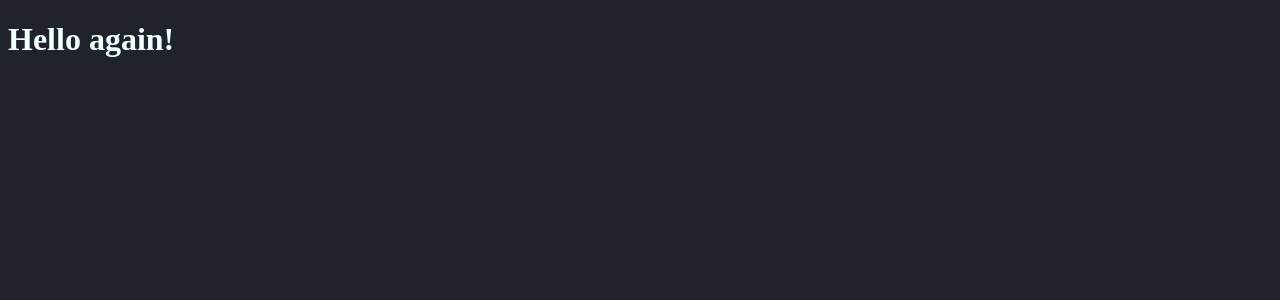
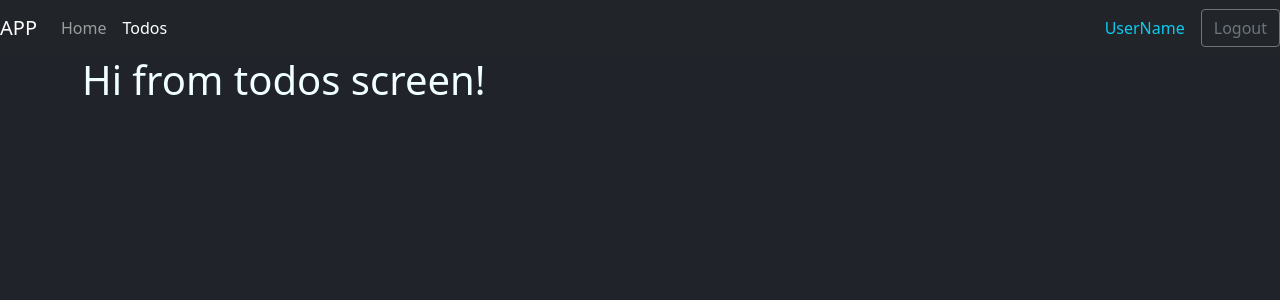
Before and after one commit to stargazing4122/todo-app-feb-tsx, a React (Create React App) app: page /todos in a window 1280 px wide. Shown: the top 300 px of the page. Built offline with nearby package versions, Linux system fonts and the light colour scheme.

Commit message:
🧏 login views

```diff
--- a/package.json
+++ b/package.json
@@ -12,6 +12,7 @@
     "@types/react-dom": "^17.0.11",
     "react": "^17.0.2",
     "react-dom": "^17.0.2",
+    "react-router-dom": "^5.2.0",
     "react-scripts": "5.0.0",
     "typescript": "^4.5.5",
     "web-vitals": "^2.1.4"
@@ -39,5 +40,8 @@
       "last 1 firefox version",
       "last 1 safari version"
     ]
+  },
+  "devDependencies": {
+    "@types/react-router-dom": "^5.3.3"
   }
 }
--- a/public/index.html
+++ b/public/index.html
@@ -24,7 +24,8 @@
       work correctly both with client-side routing and a non-root public URL.
       Learn how to configure a non-root public URL by running `npm run build`.
     -->
-    <title>React App</title>
+    <link href="https://cdn.jsdelivr.net/npm/bootstrap@5.1.3/dist/css/bootstrap.min.css" rel="stylesheet" integrity="sha384-1BmE4kWBq78iYhFldvKuhfTAU6auU8tT94WrHftjDbrCEXSU1oBoqyl2QvZ6jIW3" crossorigin="anonymous">
+    <title>Todo App</title>
   </head>
   <body>
     <noscript>You need to enable JavaScript to run this app.</noscript>
--- a/src/TodoApp.tsx
+++ b/src/TodoApp.tsx
@@ -1,7 +1,10 @@
 import React from 'react';
 import './index.css'
+import AppRouter from './routers/AppRouter';
 const TodoApp = () => {
-  return <h1>Hello again!</h1>;
+  return (
+    <AppRouter />
+  );
 };
 
 export default TodoApp;
--- /dev/null
+++ b/src/components/login/Login.tsx
@@ -0,0 +1,30 @@
+import React, { FormEvent } from 'react';
+import { useHistory } from 'react-router-dom';
+
+const Login = () => {
+  const history = useHistory();
+  const handleSubmitLogin = (e: FormEvent<HTMLFormElement>): void => {
+    e.preventDefault();
+    history.replace('/');
+  };
+
+  return (
+    <div className="container mt-5">
+      <h1>Login</h1>
+      <form onSubmit={handleSubmitLogin}>
+        <input
+          className="form-control mb-3"
+          type="text"
+          placeholder="Input a nick"
+        />
+        <input
+          className="btn btn-outline-success"
+          type="submit"
+          value="Login"
+        />
+      </form>
+    </div>
+  );
+};
+
+export default Login;
--- /dev/null
+++ b/src/components/todos/TodosScreen.tsx
@@ -0,0 +1,7 @@
+import React from 'react';
+
+const TodosScreen = () => {
+  return <h1>Hi from todos screen!</h1>;
+};
+
+export default TodosScreen;
--- /dev/null
+++ b/src/components/ui/NavBar.tsx
@@ -0,0 +1,46 @@
+import React from 'react';
+import { Link, NavLink, useHistory } from 'react-router-dom';
+
+const NavBar = () => {
+  const history = useHistory();
+  const handleClickLogout = () => {
+    history.replace('/login');
+  };
+
+  return (
+    <nav className="navbar navbar-expand-sm navbar-dark bg-dark">
+      <Link className="navbar-brand" to="/">
+        APP
+      </Link>
+      <div className="collapse navbar-collapse" id="navbarText">
+        <ul className="navbar-nav mr-auto">
+          <li className="nav-item">
+            <NavLink exact activeClassName="active" className="nav-link" to="/">
+              Home
+            </NavLink>
+          </li>
+          <li className="nav-item">
+            <NavLink
+              exact
+              activeClassName="active"
+              className="nav-link"
+              to="/todos"
+            >
+              Todos
+            </NavLink>
+          </li>
+        </ul>
+      </div>
+      <span className="navbar-text text-info me-3"> UserName </span>
+      <button
+        className="btn btn-outline-secondary"
+        type="button"
+        onClick={handleClickLogout}
+      >
+        Logout
+      </button>
+    </nav>
+  );
+};
+
+export default NavBar;
--- /dev/null
+++ b/src/routers/AppRouter.tsx
@@ -0,0 +1,24 @@
+import React from 'react';
+import {
+    BrowserRouter as Router,
+    Switch,
+    Route
+} from 'react-router-dom';
+
+import Login from '../components/login/Login';
+import DashboardRouter from './DashboardRouter';
+;
+
+
+const AppRouter = () => {
+  return (
+    <Router>
+        <Switch>
+            <Route exact path='/login' component={Login}/>
+            <Route path='/' component={DashboardRouter}/>
+        </Switch>
+    </Router>
+  );
+};
+
+export default AppRouter;
--- /dev/null
+++ b/src/routers/DashboardRouter.tsx
@@ -0,0 +1,26 @@
+import React from 'react';
+import {
+    Switch, Route, Redirect
+} from 'react-router-dom';
+import HomeScreen from '../components/home/HomeScreen';
+import TodosScreen from '../components/todos/TodosScreen';
+import NavBar from '../components/ui/NavBar';
+;
+
+
+const DashboardRouter = () => {
+  return(
+      <>
+        <NavBar />
+        <div className="container">
+            <Switch>
+                <Route exact path='/' component={HomeScreen} />
+                <Route exact path='/todos' component={TodosScreen} />
+                <Redirect to="/" />
+            </Switch>
+        </div>
+      </>
+  )
+};
+
+export default DashboardRouter;
```
Also changed, not shown: src/components/Login.tsx (deleted, +0 -7 lines), .prettierrc.json (added), 1 other file (tests, documents, lock files or other folders).
